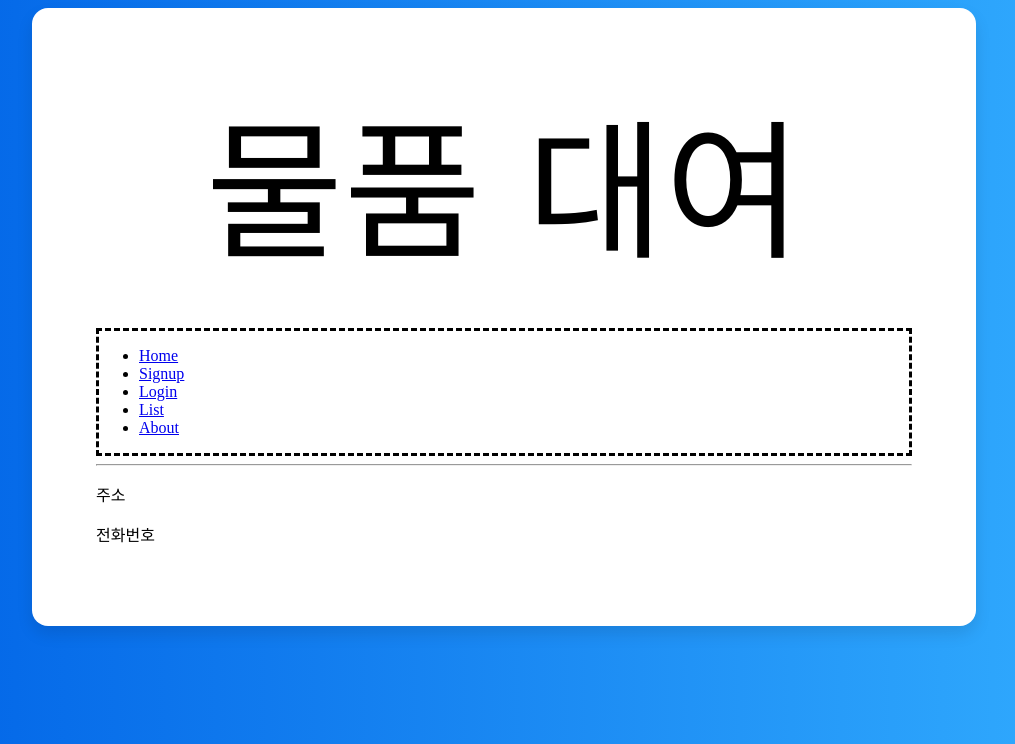
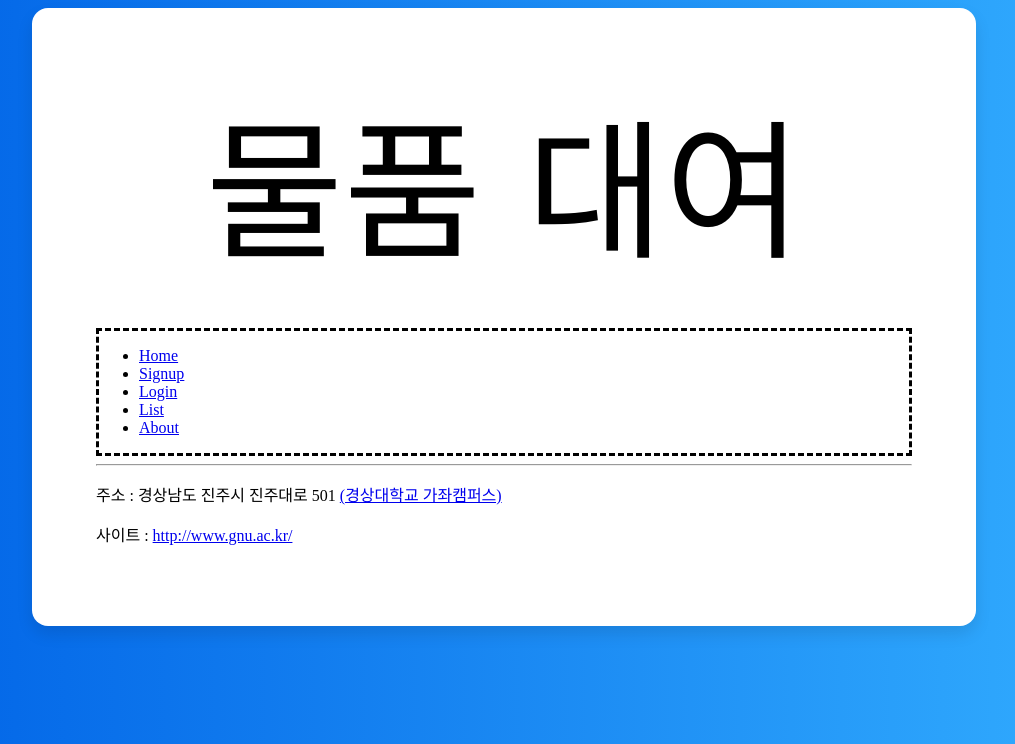
Before and after one commit to eunchae619/gnu_rental_service, a Django app: page /about/ in a window 1280 px wide. Shown: the top 744 px of the page, without its empty margins (136-1151 px from the left). Run offline with Django 3.2, Linux system fonts and the light colour scheme.

Commit message:
blog앱의 template about 수정

```diff
--- a/blog/templates/about.html
+++ b/blog/templates/about.html
@@ -4,11 +4,11 @@
 {% block content %}
 <!--내용추가할곳-->
 <div class="naver_map">
-    <!--네이버주소-->
+    <!-- 네이버 지도 -->
 </div>
 <hr>
 <div class="infor">
-    <p>주소</p>
-    <p>전화번호</p>
+    <p>주소 : 경상남도 진주시 진주대로 501 <a href = "http://naver.me/F722ECfE">(경상대학교 가좌캠퍼스)</a></p>
+    <p>사이트 : <a href = "http://www.gnu.ac.kr/">http://www.gnu.ac.kr/</a></p>
 </div>
 {% endblock %}
```
Also changed, not shown: db.sqlite3, media/images/subject3.PNG (added).
